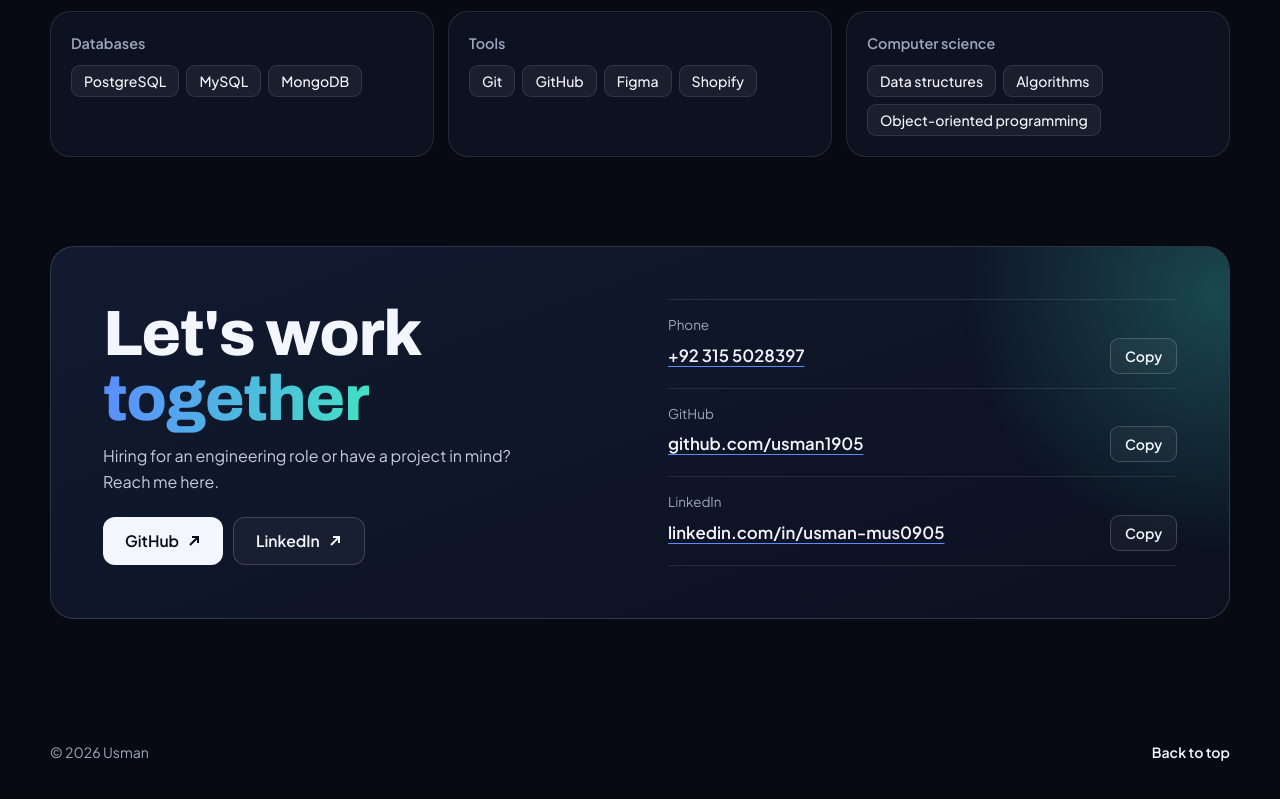
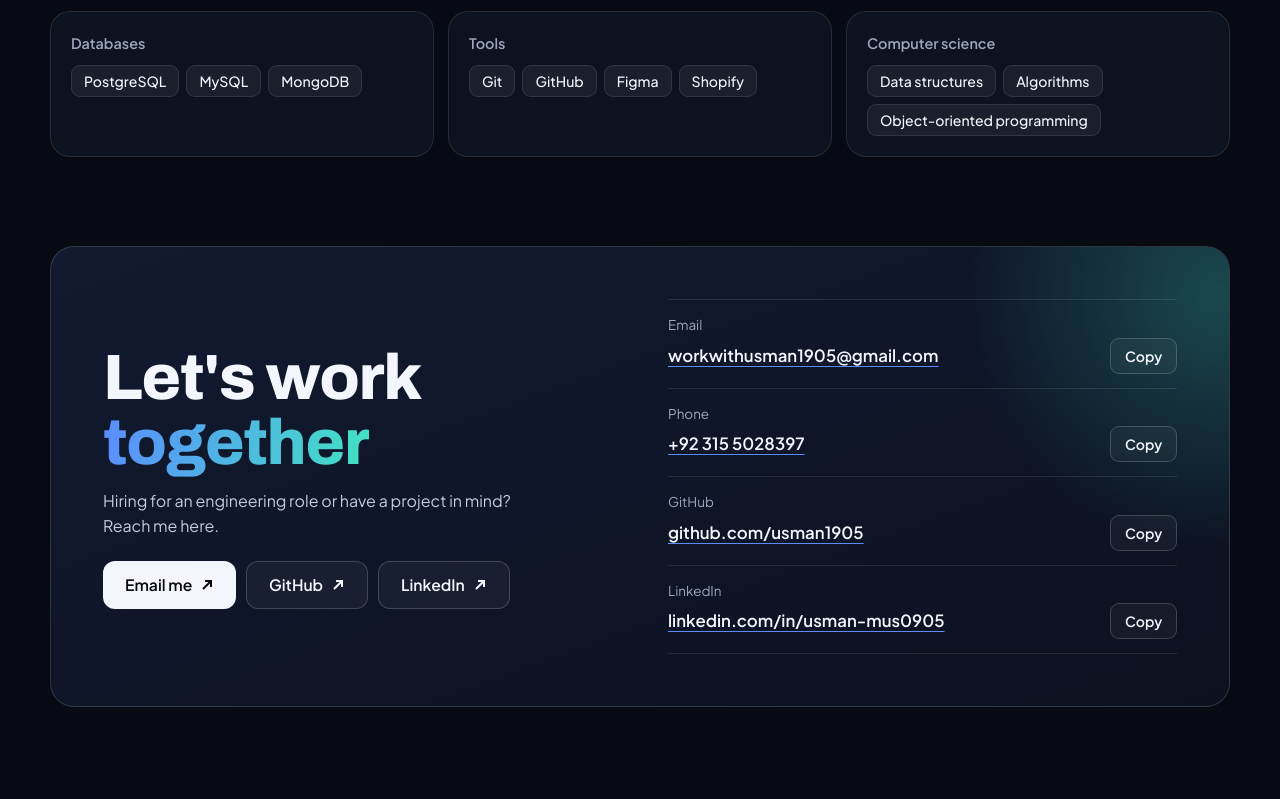
Before and after one commit to usman1905/usman1905.github.io, a plain HTML site: page index.html in a window 1280 px wide. Shown: the part 4522-5321 px from the top of the page. Drawn offline with nearby package versions, Linux system fonts and the light colour scheme.

Commit message:
Add email to contact section

```diff
--- a/index.html
+++ b/index.html
@@ -507,11 +507,13 @@ main,footer{position:relative;z-index:1}
         <h2>Let's work <span class="grad">together</span></h2>
         <p class="cta__sub">Hiring for an engineering role or have a project in mind? Reach me here.</p>
         <div class="cta__btns">
-          <a class="btn btn--solid" href="https://github.com/usman1905" target="_blank" rel="noopener" data-mag>GitHub<svg viewBox="0 0 14 14" fill="none" stroke="currentColor" stroke-width="2" aria-hidden="true"><path d="M3 11 11 3M5 3h6v6"/></svg></a>
+          <a class="btn btn--solid" href="mailto:workwithusman1905@gmail.com" data-mag>Email me<svg viewBox="0 0 14 14" fill="none" stroke="currentColor" stroke-width="2" aria-hidden="true"><path d="M3 11 11 3M5 3h6v6"/></svg></a>
+          <a class="btn btn--line" href="https://github.com/usman1905" target="_blank" rel="noopener" data-mag>GitHub<svg viewBox="0 0 14 14" fill="none" stroke="currentColor" stroke-width="2" aria-hidden="true"><path d="M3 11 11 3M5 3h6v6"/></svg></a>
           <a class="btn btn--line" href="https://www.linkedin.com/in/usman-mus0905/" target="_blank" rel="noopener" data-mag>LinkedIn<svg viewBox="0 0 14 14" fill="none" stroke="currentColor" stroke-width="2" aria-hidden="true"><path d="M3 11 11 3M5 3h6v6"/></svg></a>
         </div>
       </div>
       <dl class="ways">
+        <div><dt>Email</dt><dd><a href="mailto:workwithusman1905@gmail.com">workwithusman1905@gmail.com</a></dd><button class="btn btn--line btn--sm" data-copy="workwithusman1905@gmail.com" data-done="Email copied">Copy</button></div>
         <div><dt>Phone</dt><dd><a href="tel:+923155028397">+92 315 5028397</a></dd><button class="btn btn--line btn--sm" data-copy="+92 315 5028397" data-done="Phone number copied">Copy</button></div>
         <div><dt>GitHub</dt><dd><a href="https://github.com/usman1905" target="_blank" rel="noopener">github.com/usman1905</a></dd><button class="btn btn--line btn--sm" data-copy="https://github.com/usman1905" data-done="GitHub link copied">Copy</button></div>
         <div><dt>LinkedIn</dt><dd><a href="https://www.linkedin.com/in/usman-mus0905/" target="_blank" rel="noopener">linkedin.com/in/usman-mus0905</a></dd><button class="btn btn--line btn--sm" data-copy="https://www.linkedin.com/in/usman-mus0905/" data-done="LinkedIn link copied">Copy</button></div>
```
